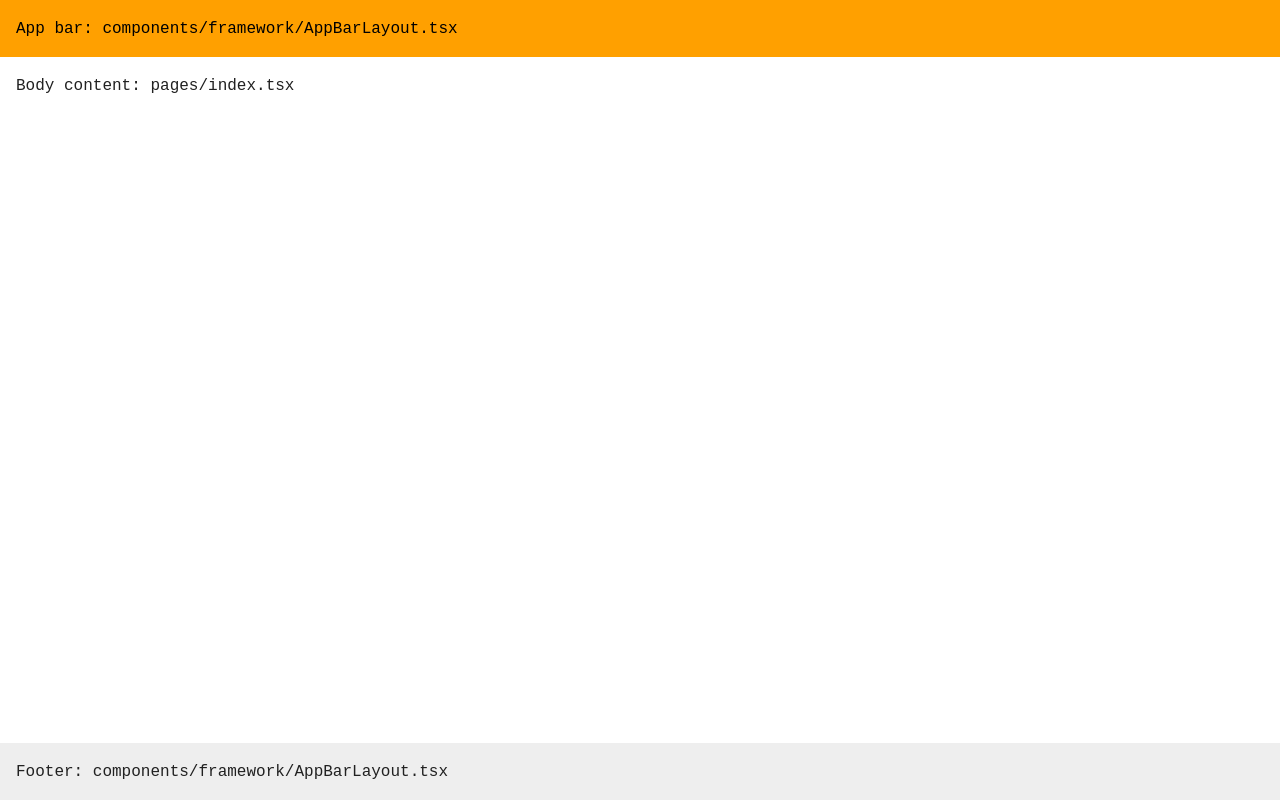
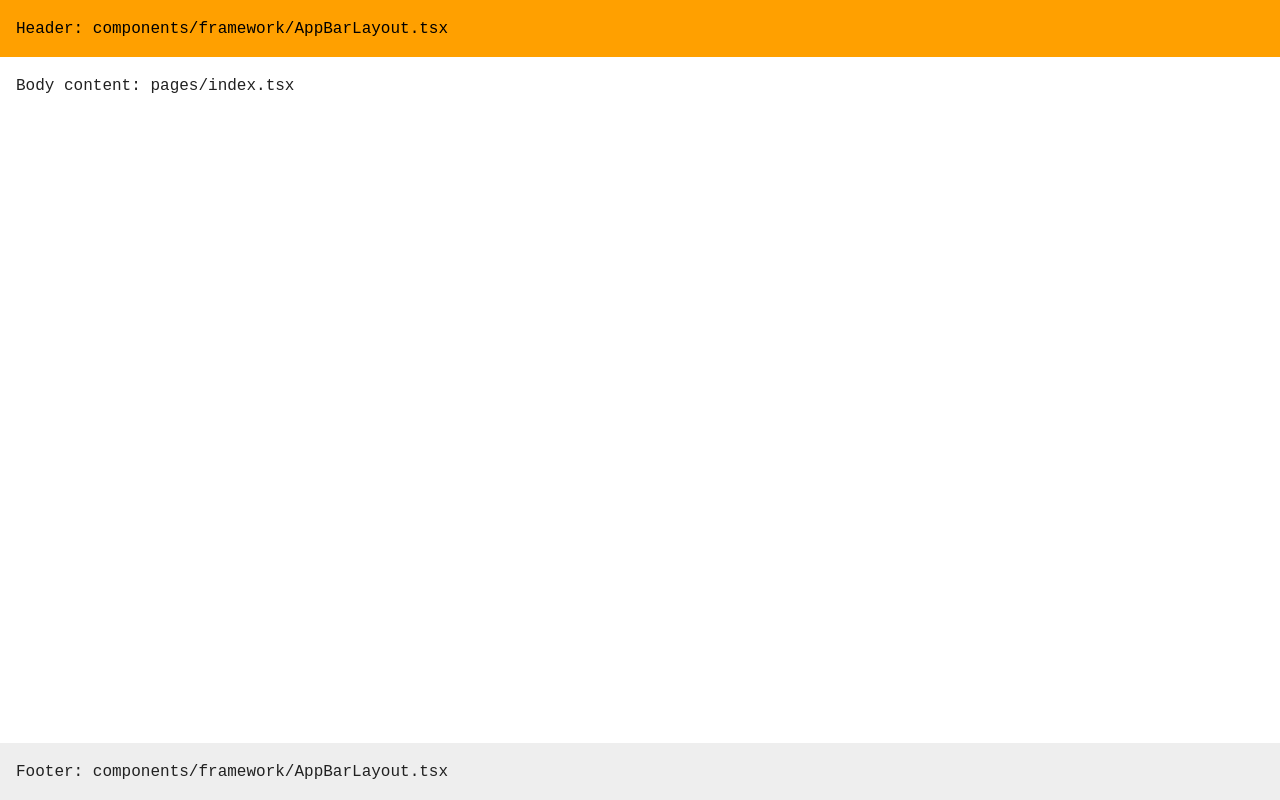
Before and after one commit to bduffany/nextjs-app-template, a Next.js app: page / in a window 1280 px wide. Built offline with nearby package versions, Linux system fonts and the light colour scheme.

Commit message:
Switch to react-jss

```diff
--- a/components/framework/AppBarLayout.tsx
+++ /dev/null
@@ -1,59 +0,0 @@
-import Layout from './Layout';
-import { withRootLayout } from './RootLayout';
-
-export type AppBarLayoutProps = {
-  children?: any;
-};
-
-/**
- * The primary layout used for the app, which includes only an app bar.
- *
- * The layout is preserved across page navigations.
- */
-const AppBarLayout: Layout<AppBarLayoutProps> = ({
-  children,
-}: AppBarLayoutProps) => {
-  return (
-    <div className="root">
-      <header className="app-bar">
-        <div className="title">
-          <code>App bar: components/framework/AppBarLayout.tsx</code>
-        </div>
-      </header>
-      <div className="content">{children}</div>
-      <footer className="footer">
-        <code>Footer: components/framework/AppBarLayout.tsx</code>
-      </footer>
-      <style jsx>{`
-        .root {
-          display: flex;
-          flex-direction: column;
-          height: 100%;
-        }
-
-        .app-bar {
-          background: var(--primary-color);
-          color: var(--text-on-primary-color);
-          padding: 16px;
-        }
-
-        .content {
-          height: 100%;
-          position: relative;
-        }
-
-        .title {
-          margin: 0;
-        }
-
-        .footer {
-          background: var(--footer-color);
-          margin-top: auto;
-          padding: 16px;
-        }
-      `}</style>
-    </div>
-  );
-};
-
-export default withRootLayout<AppBarLayoutProps>(AppBarLayout);
--- a/components/framework/GlobalStyles.tsx
+++ b/components/framework/GlobalStyles.tsx
@@ -1,36 +1,30 @@
+import { createUseStyles } from 'react-jss';
+
+const useStyles = createUseStyles({
+  '@global': {
+    body: {
+      // Theme variables
+      '--primary-color': '#ffa000',
+      '--text-on-primary-color': 'black',
+      '--body-background': 'white',
+      '--body-font-family': 'sans-serif',
+      '--body-text-color': '#212121',
+      '--subtle-body-text-color': '#455a64',
+      '--divider-color': '#9e9e9e',
+      '--footer-color': '#eee',
+      // Default styles
+      background: 'var(--body-background)',
+      fontFamily: 'var(--body-font-family)',
+      color: 'var(--body-text-color)',
+    },
+    // Make each page take up the entire viewport.
+    'html, body, #__next': {
+      height: '100%',
+    },
+  },
+});
+
 export default function GlobalStyles() {
-  return (
-    <>
-      {/* Base theme variables */}
-      <style jsx global>{`
-        body {
-          --primary-color: #ffa000;
-          --text-on-primary-color: black;
-
-          --body-background: white;
-          --body-font-family: sans-serif;
-          --body-text-color: #212121;
-          --subtle-body-text-color: #455a64;
-          --divider-color: #9e9e9e;
-
-          --footer-color: #eee;
-        }
-      `}</style>
-      {/* Default styles for the app */}
-      <style jsx global>{`
-        body {
-          background: var(--body-background);
-          font-family: var(--body-font-family);
-          color: var(--body-text-color);
-        }
-
-        /* Make each page take up the entire viewport. */
-        html,
-        body,
-        #__next {
-          height: 100%;
-        }
-      `}</style>
-    </>
-  );
+  useStyles();
+  return <></>;
 }
--- /dev/null
+++ b/components/framework/MainLayout.tsx
@@ -0,0 +1,52 @@
+import { createUseStyles } from 'react-jss';
+import Layout from './Layout';
+import { withRootLayout } from './RootLayout';
+
+const useStyles = createUseStyles({
+  root: {
+    display: 'flex',
+    flexDirection: 'column',
+    height: '100%',
+  },
+  header: {
+    background: 'var(--primary-color)',
+    color: 'var(--text-on-primary-color)',
+    padding: 16,
+  },
+  content: {
+    height: '100%',
+    position: 'relative',
+  },
+  footer: {
+    background: 'var(--footer-color)',
+    marginTop: 'auto',
+    padding: 16,
+  },
+});
+
+export type MainLayoutProps = {
+  children?: any;
+};
+
+/**
+ * The main layout used for the app, which includes a header, main content,
+ * and footer.
+ *
+ * The layout is preserved across page navigations.
+ */
+const MainLayout: Layout<MainLayoutProps> = ({ children }: MainLayoutProps) => {
+  const css = useStyles();
+  return (
+    <div className={css.root}>
+      <header className={css.header}>
+        <code>Header: components/framework/AppBarLayout.tsx</code>
+      </header>
+      <main className={css.content}>{children}</main>
+      <footer className={css.footer}>
+        <code>Footer: components/framework/AppBarLayout.tsx</code>
+      </footer>
+    </div>
+  );
+};
+
+export default withRootLayout<MainLayoutProps>(MainLayout);
--- a/components/framework/RootLayout.tsx
+++ b/components/framework/RootLayout.tsx
@@ -16,7 +16,7 @@ export default function RootLayout({ children }: RootLayoutProps) {
   return (
     <>
       <Head>
-        <title>TODO: Title</title>
+        <title>TODO: Default page title</title>
       </Head>
       <GlobalStyles />
       {children}
--- a/package.json
+++ b/package.json
@@ -11,7 +11,7 @@
     "connect-cookies": "^0.0.0",
     "cors": "^2.8.5",
     "firebase-admin": "^8.11.0",
-    "next": "^9.3.4",
+    "next": "^9.4.0",
     "react": "^16.13.1",
     "react-dom": "^16.13.1",
     "sanitize.css": "^11.0.1"
@@ -19,9 +19,7 @@
   "devDependencies": {
     "@types/connect": "^3.4.33",
     "@types/cors": "^2.8.6",
-    "@types/glob": "^7.1.2",
     "@types/jest": "^25.2.1",
-    "@types/next": "^9.0.0",
     "@types/node": "^13.11.0",
     "@types/react": "^16.9.32",
     "@types/react-dom": "^16.9.0",
@@ -36,6 +34,7 @@
     "jest": "^25.3.0",
     "prettier": "^2.0.2",
     "prompt-promise": "^1.0.3",
+    "react-jss": "^10.3.0",
     "ts-jest": "^25.4.0",
     "ts-node": "^8.8.2",
     "typescript": "^3.8.3"
--- a/pages/_app.tsx
+++ b/pages/_app.tsx
@@ -1,9 +1,18 @@
 import AppPage from 'components/framework/AppPage';
 import RootLayout from 'components/framework/RootLayout';
-import { AppPropsType } from 'next/dist/next-server/lib/utils';
+import App from 'next/app';
 import 'sanitize.css';
 
-export default function CustomApp({ Component, pageProps }: AppPropsType) {
+export default class CustomApp extends App {
+  componentDidMount() {
+    // Remove server-rendered JSS styles since they may conflict with
+    // client-rendered ones.
+    document.getElementById('server-side-styles')?.remove();
+  }
+
+  render() {
+    const { Component, pageProps } = this.props;
+
     const ComponentWithLayout = Component as AppPage<any>;
     const Layout = ComponentWithLayout.layout || RootLayout;
 
@@ -13,3 +22,4 @@ export default function CustomApp({ Component, pageProps }: AppPropsType) {
       </Layout>
     );
   }
+}
--- a/pages/_document.tsx
+++ b/pages/_document.tsx
@@ -5,13 +5,37 @@ import Document, {
   Main,
   NextScript,
 } from 'next/document';
+import { SheetsRegistry, JssProvider, createGenerateId } from 'react-jss';
 
 /**
  * Component for the base HTML document.
  */
 export default class AppDocument extends Document {
   static async getInitialProps(ctx: DocumentContext) {
-    return Document.getInitialProps(ctx);
+    // Render JSS stylesheets on the server side.
+    const registry = new SheetsRegistry();
+    const generateId = createGenerateId();
+    const originalRenderPage = ctx.renderPage;
+    ctx.renderPage = () =>
+      originalRenderPage({
+        enhanceApp: (App) => (props) => (
+          <JssProvider registry={registry} generateId={generateId}>
+            <App {...props} />
+          </JssProvider>
+        ),
+      });
+
+    const initialProps = await Document.getInitialProps(ctx);
+
+    return {
+      ...initialProps,
+      styles: (
+        <>
+          {initialProps.styles}
+          <style id="server-side-styles">{registry.toString()}</style>
+        </>
+      ),
+    };
   }
 
   render() {
--- a/pages/index.tsx
+++ b/pages/index.tsx
@@ -1,21 +1,26 @@
-import AppBarLayout from 'components/framework/AppBarLayout';
 import AppPage from 'components/framework/AppPage';
+import MainLayout from 'components/framework/MainLayout';
+import { createUseStyles } from 'react-jss';
 
-const Page: AppPage = () => (
-  <>
-    <div className="content">
-      <code>Body content: pages/index.tsx</code>
-    </div>
-    <style jsx>{`
-      .content {
-        box-sizing: border-box;
-        padding: 16px;
-        height: 100%;
-      }
-    `}</style>
-  </>
-);
+const useStyles = createUseStyles({
+  content: {
+    boxSizing: 'border-box',
+    padding: '16px',
+    height: '100%',
+  },
+});
 
-Page.layout = AppBarLayout;
+const Page: AppPage = () => {
+  const css = useStyles();
+  return (
+    <>
+      <div className={css.content}>
+        <code>Body content: pages/index.tsx</code>
+      </div>
+    </>
+  );
+};
+
+Page.layout = MainLayout;
 
 export default Page;
```
Also changed, not shown: 2 other files (tests, documents, lock files or other folders). Lines whose indentation alone changed are shown as unchanged.
